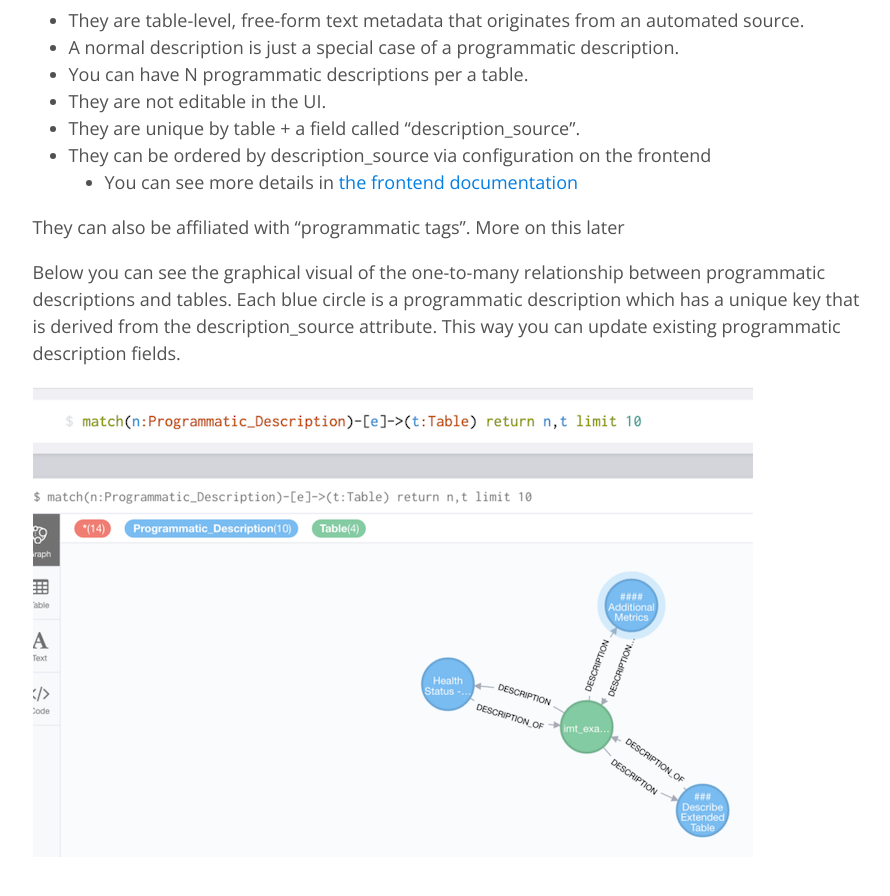
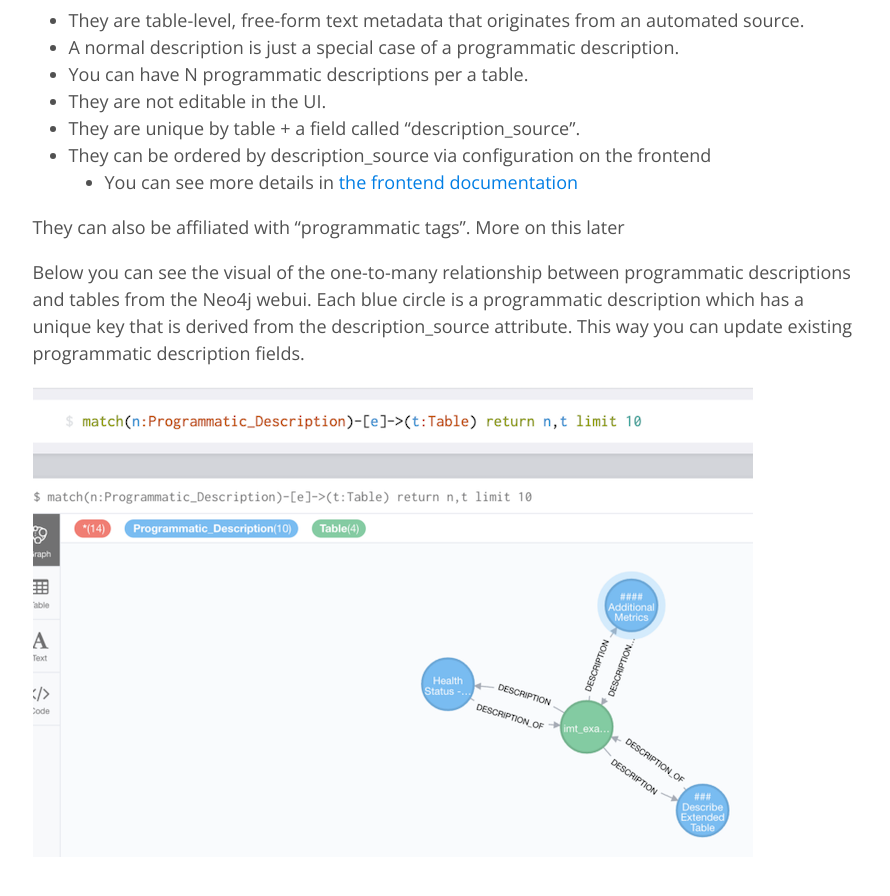
Before and after one commit to edmunds/edmunds.github.io, a Jekyll site: the page built from _posts/2020-05-27-Amundsen-Programmatic-Descriptions.md, in a window 1280 px wide and 900 px high, scrolled down 2898 px. Shown: the top 896 px of the window, without its empty margins (90-980 px from the left). Built offline with Jekyll 4.4.1, drawn with Linux system fonts in a browser that asks for light colours.

Commit message:
fixing grammar

```diff
--- a/_posts/2020-05-27-Amundsen-Programmatic-Descriptions.md
+++ b/_posts/2020-05-27-Amundsen-Programmatic-Descriptions.md
@@ -69,7 +69,7 @@ Above is an example of an Amundsen table page that you would see by following th
 
 They can also be affiliated with "programmatic tags". More on this later
 
-Below you can see the graphical visual of the one-to-many relationship between programmatic descriptions and tables. Each blue circle is a programmatic description which has a unique key that is derived from the description_source attribute. This way you can update existing programmatic description fields.
+Below you can see the visual of the one-to-many relationship between programmatic descriptions and tables from the Neo4j webui. Each blue circle is a programmatic description which has a unique key that is derived from the description_source attribute. This way you can update existing programmatic description fields.
 
 ![A neo4j Query of Programmatic Descriptions (in blue).]({{site.baseimagesurl}}/amundsen-programmatic/image_2.png)
 
```
